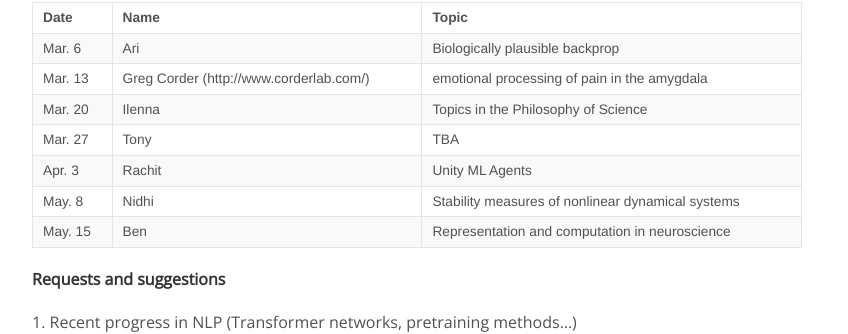
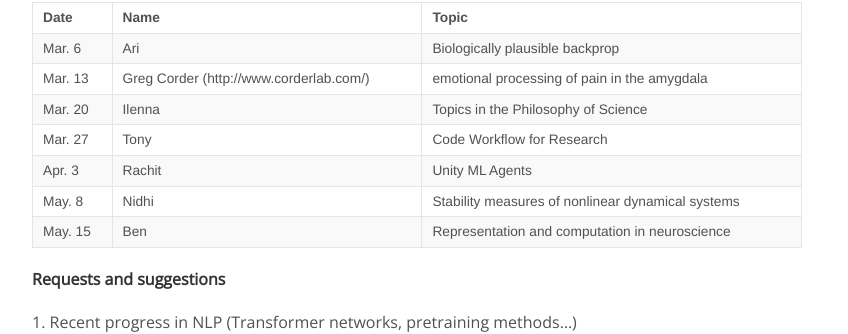
Before and after one commit to KordingLab/KordingLab.github.io, a Jekyll site: the page built from _posts/2018-08-29-upcoming-lab-teaching.md, in a window 1280 px wide and 900 px high, scrolled down 361 px. Shown: the part 128-462 px from the top of the window, without its empty margins (223-1071 px from the left). Built offline with Jekyll 4.4.1, drawn with Linux system fonts in a browser that asks for light colours; nearby versions of some CDN libraries; comment, search, counter and statistics services are not loaded.

Commit message:
Updates 3/27 lab teaching with topic

```diff
--- a/_posts/2018-08-29-upcoming-lab-teaching.md
+++ b/_posts/2018-08-29-upcoming-lab-teaching.md
@@ -20,7 +20,7 @@ Get on the listserve for announcements: https://groups.google.com/forum/#!forum/
 |Mar. 6| Ari | Biologically plausible backprop|
 |Mar. 13|Greg Corder (http://www.corderlab.com/)|emotional processing of pain in the amygdala|
 |Mar. 20| Ilenna | Topics in the Philosophy of Science |
-|Mar. 27| Tony | TBA |
+|Mar. 27| Tony | Code Workflow for Research |
 |Apr. 3| Rachit | Unity ML Agents |
 |May. 8| Nidhi | Stability measures of nonlinear dynamical systems |
 |May. 15| Ben | Representation and computation in neuroscience |
```
